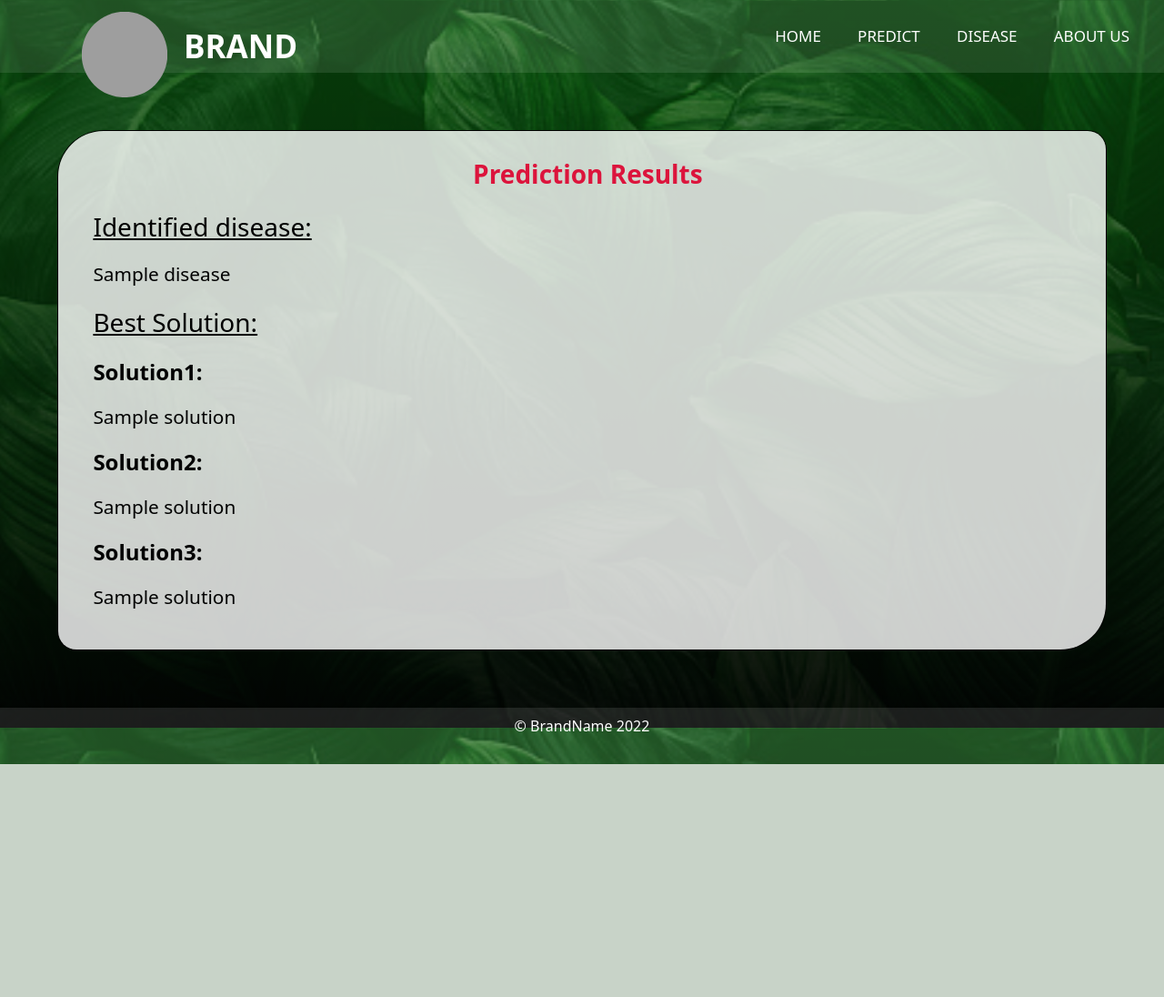
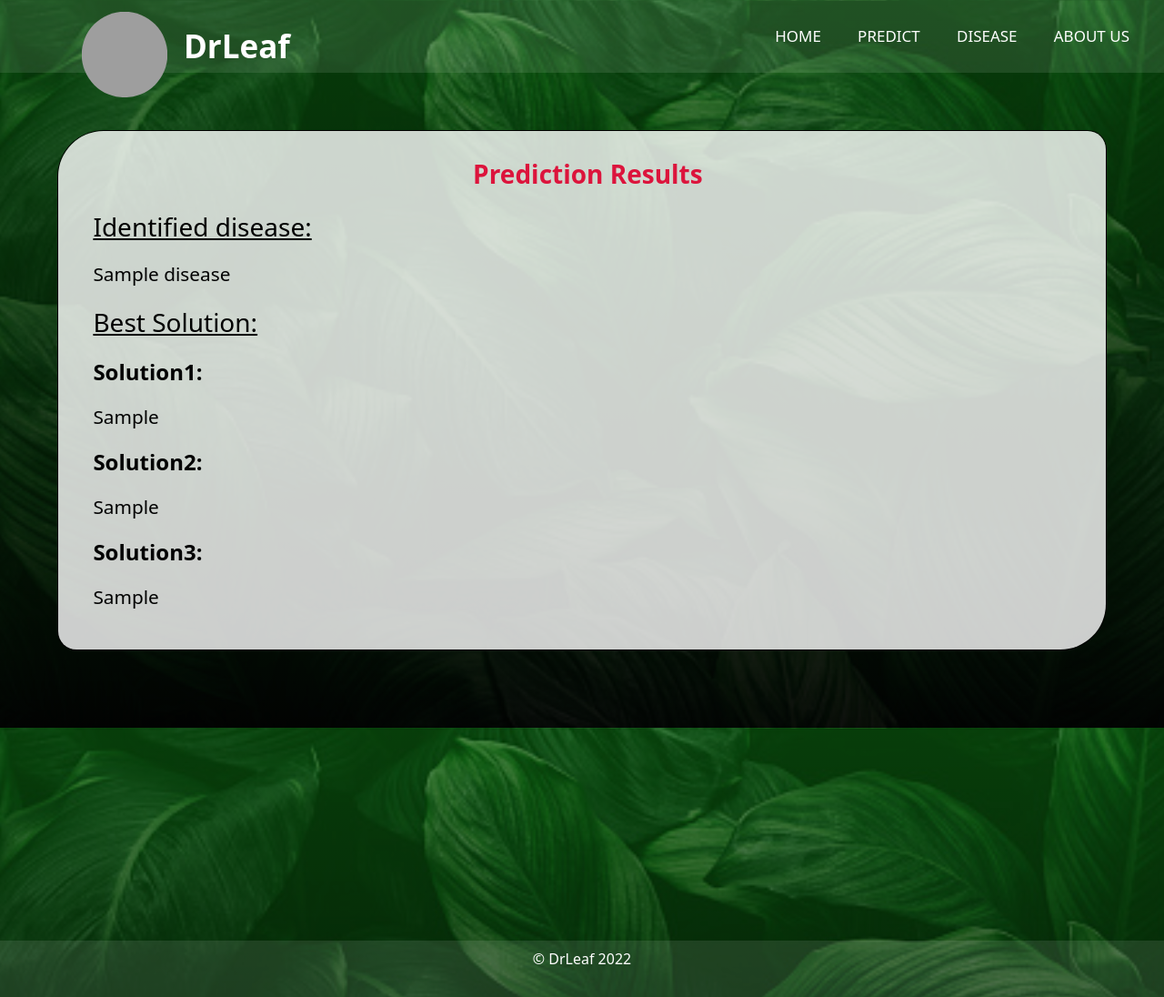
Before and after one commit to AniruddhA-Omni/DrLeaf, a Flask app: template templates/result.html in a window 1280 px wide. Shown: the whole page at 91% size. Before the commit the page ends 840 px from the top, so only its background shows below. Run offline with Flask 2, Linux system fonts and the light colour scheme; the template is opened without the code that fills it: most values are stand-ins (such as "Sample title", 1, 10 or a date in 2020); grey boxes are pictures that could not be loaded.

Commit message:
Update result.html

```diff
--- a/templates/result.html
+++ b/templates/result.html
@@ -4,7 +4,7 @@
     <meta charset="UTF-8">
     <meta http-equiv="X-UA-Compatible" content="IE=edge">
     <meta name="viewport" content="width=device-width, initial-scale=1.0">
-    <title>Document</title>
+    <title>Result</title>
     <link href="https://cdn.jsdelivr.net/npm/bootstrap@5.1.3/dist/css/bootstrap.min.css" rel="stylesheet"
         integrity="sha384-1BmE4kWBq78iYhFldvKuhfTAU6auU8tT94WrHftjDbrCEXSU1oBoqyl2QvZ6jIW3" crossorigin="anonymous">
     <link rel="stylesheet" href="https://cdnjs.cloudflare.com/ajax/libs/font-awesome/5.15.3/css/all.min.css"/>
@@ -182,7 +182,7 @@
 
 
 .foot{
-    margin-top: 5%;
+    margin-top: 25%;
     height: 7.8vh;
     background: rgba(255, 255, 255, 0.1);
     color: white;
@@ -192,7 +192,7 @@
 
 @media screen and (max-width:680px){
     .foot{
-    margin-top:25%;
+    margin-top:50%;
     }
 }
 
@@ -207,32 +207,36 @@
           <i class="fas fa-bars"></i>
         </label>
         <a  class="x" style="margin-left: 6%; " href="/"><img src="/static/images/logo.jpg" alt="" width="120" height="120" style="border-radius: 50%; padding:1%;"></a>
-        <label class="logo">BRAND</label>
+        <label class="logo">DrLeaf</label>
         <ul>
 
-          <li><a class="navlinks" href="./index.html">Home</a></li>
-          <li><a class="navlinks" href="./product.html">Predict</a></li>
-          <li><a class="navlinks" href="./disease.html">Disease</a></li>
-          <li><a class="navlinks" href="./aboutus.html">About us</a></li>
+          <li><a class="navlinks" href="/index">Home</a></li>
+          <li><a class="navlinks" href="/products">Predict</a></li>
+          <li><a class="navlinks" href="/diseases">Disease</a></li>
+          <li><a class="navlinks" href="/about">About us</a></li>
         </ul>
     </nav>
 
 
     <div class="abt" >
         <p class="abtsubhead" style="text-align: center;text-decoration: none; color: crimson;"><b>Prediction Results</b></p>
+        {% if disease == "healthy" %}
+        <p class="abtpb">Your Plant is healthy</p>
+        {%else%}
         <p class="abtsubhead">Identified disease:</p>
         <p class="abtpb">{{disease}}</p>
         <p class="abtsubhead">Best Solution:</p>
         <p class="abtsubsubhead"><b>Solution1:</b></p>
-        <p class="abtpb">{{solution}}</p>
+        <p class="abtpb">{{solution1}}</p>
         <p class="abtsubsubhead"><b>Solution2:</b></p>
-        <p class="abtpb">{{solution}}</p>
+        <p class="abtpb">{{solution2}}</p>
         <p class="abtsubsubhead"><b>Solution3:</b></p>
-        <p class="abtpb">{{solution}}</p>
+        <p class="abtpb">{{solution3}}</p>
+        {%endif%}
     </div>
 
     <div class="foot">
-        &copy BrandName 2022
+        &copy DrLeaf 2022
     </div>
 </body>
 </html>
```
